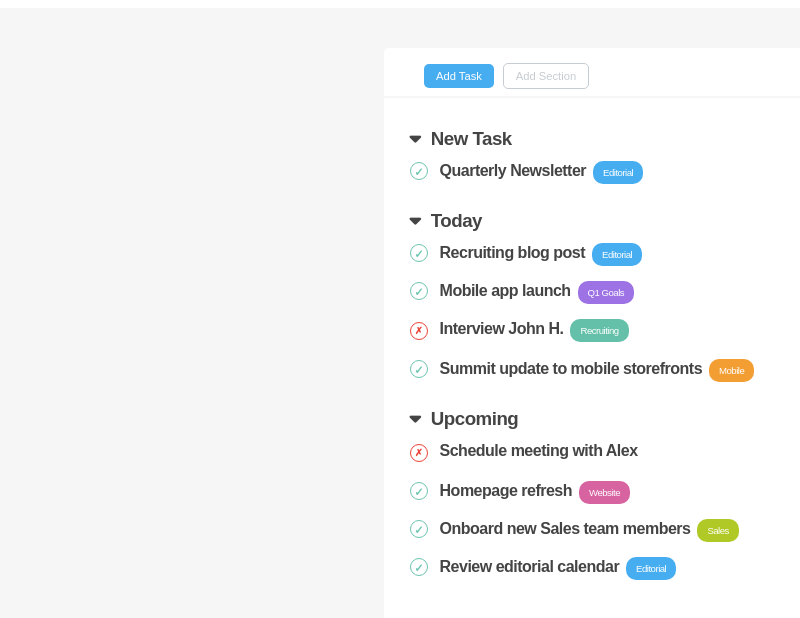
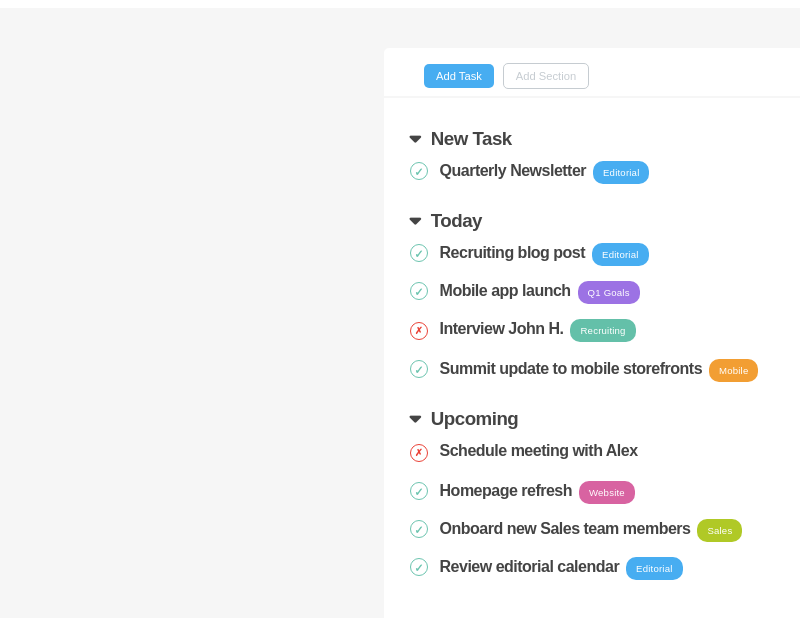
Before and after one commit to tarex7/html-css-toboolist, a plain HTML site: page index.html in a window 1280 px wide. Shown: the part 62-680 px from the top of the page, without its empty margins (0-800 px from the left). Drawn offline with Linux system fonts and the light colour scheme.

Commit message:
nitpicking

```diff
--- a/style.css
+++ b/style.css
@@ -119,6 +119,7 @@ main {
 
 .label {
   font-size: 0.6rem;
+  letter-spacing: 0.2px;
   color: #fff;
   padding: 6px 10px;
   border-radius: 10px;
```
